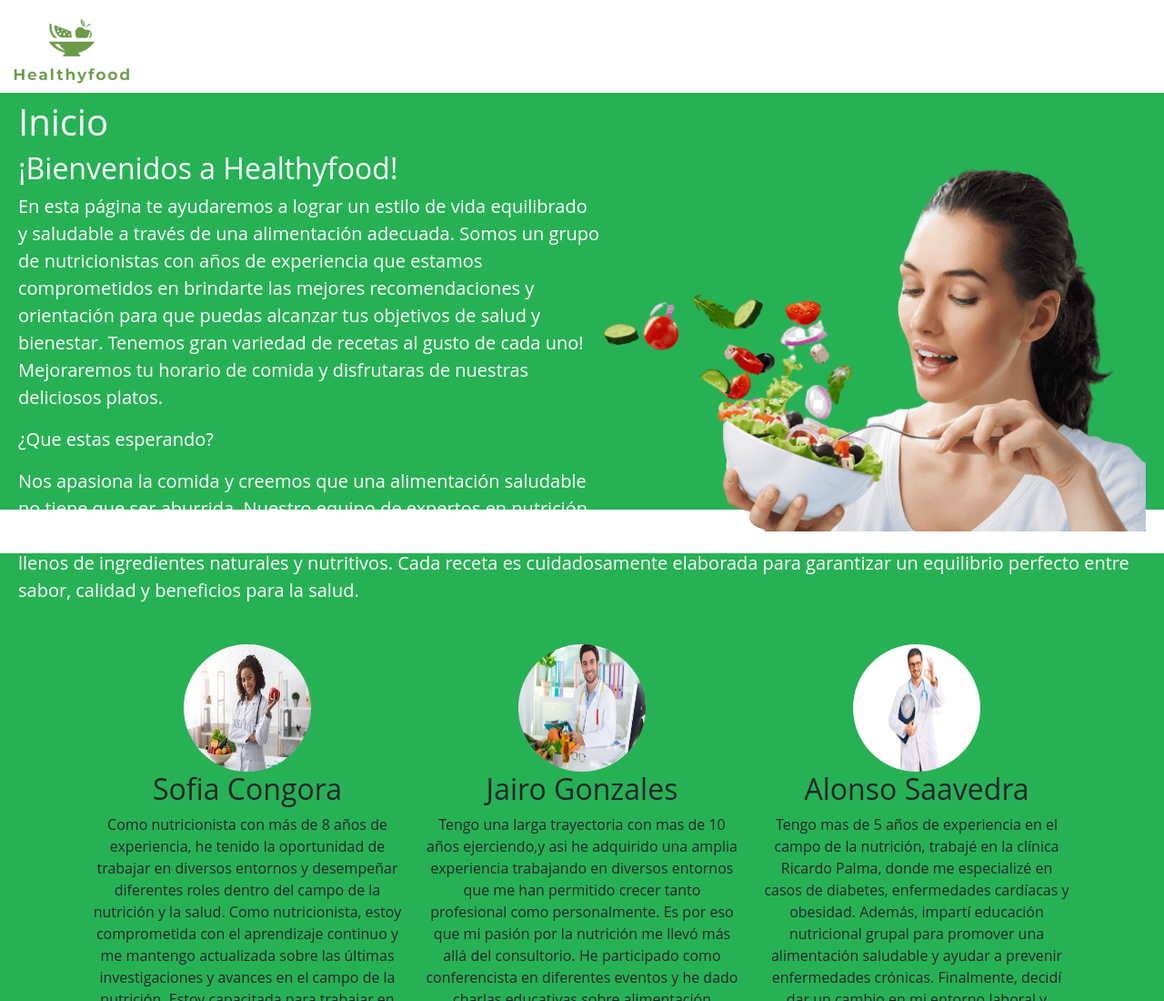
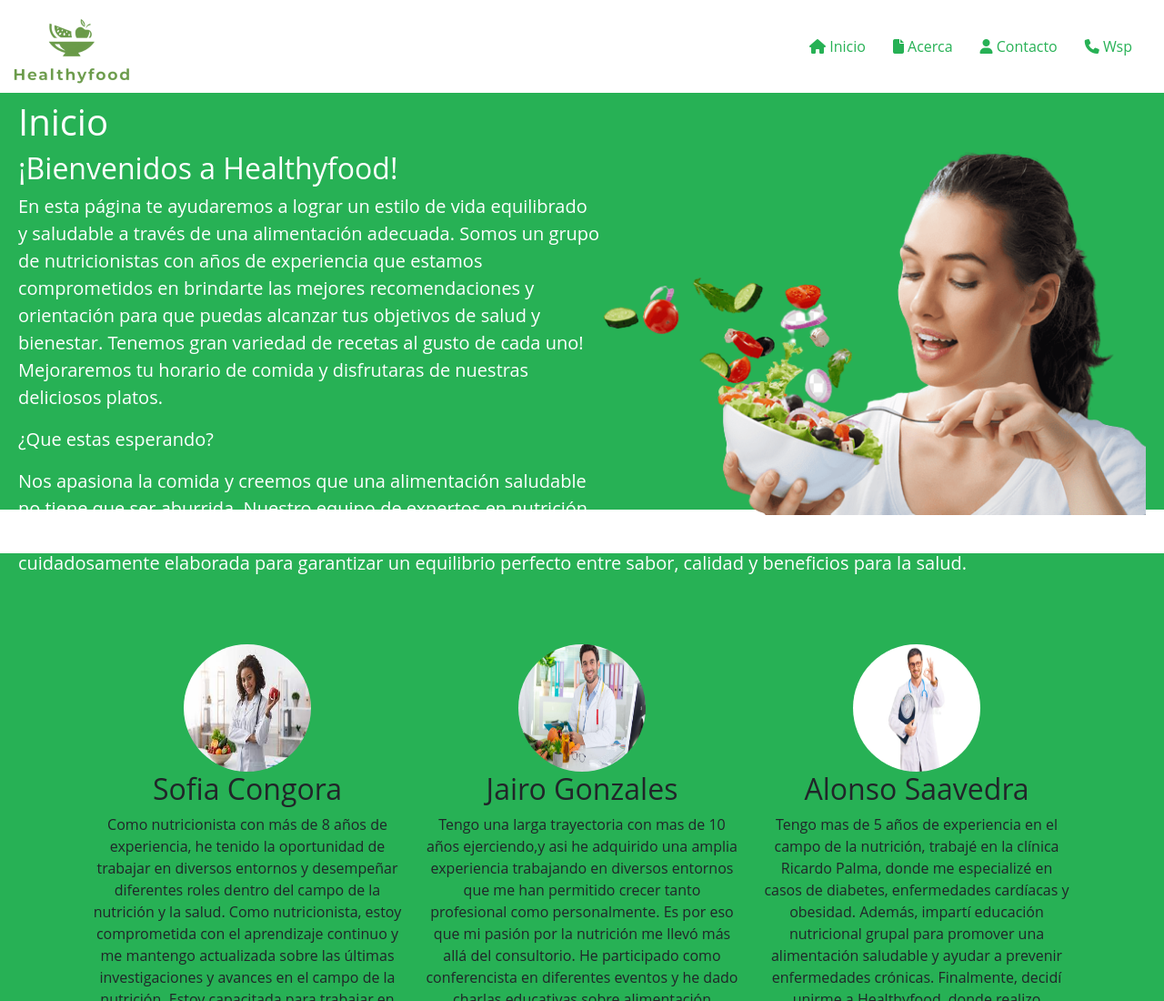
Before and after one commit to SofiaCongora/grupo5, a plain HTML site: page index.html in a window 1280 px wide. Shown: the top 1100 px of the page at 91% size. Drawn offline with nearby package versions, Linux system fonts and the light colour scheme.

Commit message:
Nueva actualización1

```diff
--- a/css/style.css
+++ b/css/style.css
@@ -27,14 +27,14 @@ body {
   }
 
   .navbar-links a {
-    color: #fff;
+    color: #27b155;
     text-decoration: none;
     padding: 15px;
 
     display: inline-block;
   }
   .navbar a {
-    color: #fff;
+    color: #27b155;
     text-decoration: none;
     padding: 15px;
     display: inline-block;
@@ -68,9 +68,6 @@ body {
 
 
   }
-
-
-
   #acerca {
     background-color: #dab85d;
     height: 900px;
@@ -103,7 +100,7 @@ body {
 */
 
 
-    a:link {
+a :link {
     font-family: Verdana, Geneva, Tahoma, sans-serif;
     color: steelblue;
       }
--- a/index.html
+++ b/index.html
@@ -26,13 +26,14 @@
 
 
 
-      <a href="#inicio"><i class="fas fa-home"></i> Inicio</a>
+      <a href="#inicio"><i class="fas fa-home"></i> Inicio </a>
       <a href="#acerca"><i class="fas fa-file"></i></i> Acerca</a>
       <a href="#contacto"><i class="fas fa-user"></i>  Contacto</a>
       <a target="_blank" href="https://chat.whatsapp.com/KNq75dzbcrl6M9ip8ahgWt"><i class="fas fa-phone"> </i> Wsp</a>
 
 
     </div>
+
 
   </nav>
 
@@ -44,7 +45,7 @@
         <div id="inicio" class="content section">
 
           <h1>Inicio</h1>
-          <h2>¡Bienvenidos a Healthyfood!</h2><img src="img/Iniciofoto.png"  width= 600px align= right  style="margin-top: -27px">
+          <h2>¡Bienvenidos a Healthyfood!</h2><img src="img/Iniciofoto.png"  width= 600px align= right  style="margin-top: -45px">
           <p>En esta página te ayudaremos a lograr un estilo de vida equilibrado y saludable a través de una alimentación adecuada.
             Somos un grupo de nutricionistas con años de experiencia que estamos comprometidos en brindarte las mejores recomendaciones y orientación para que puedas alcanzar tus objetivos de salud y bienestar.
             Tenemos gran variedad de recetas al gusto de cada uno! Mejoraremos tu horario de comida y disfrutaras de nuestras deliciosos platos.</p>
@@ -80,7 +81,7 @@
                    <center>
                   <img class="rounded-circle" src="img/nutricionista3.jpg" alt="Generic placeholder image" width="140" height="140">
                 <h2>Alonso Saavedra</h2>
-                  <p class="text-justify"> Tengo mas de 5 años de experiencia en el campo de la nutrición, trabajé en la clínica Ricardo Palma, donde me especializé en casos de diabetes, enfermedades cardíacas y obesidad. Además, impartí educación nutricional grupal para promover una alimentación saludable y ayudar a prevenir enfermedades crónicas. Finalmente, decidí dar un cambio en mi entorno laboral y unirme a Healthyfood, donde realizo evaluaciones detalladas de los hábitos alimentarios y diseño planes de alimentación personalizados que se ajustaban a las necesidades,metas y gustos de cada paciente.</p>
+                  <p class="text-justify"> Tengo mas de 5 años de experiencia en el campo de la nutrición, trabajé en la clínica Ricardo Palma, donde me especializé en casos de diabetes, enfermedades cardíacas y obesidad. Además, impartí educación nutricional grupal para promover una alimentación saludable y ayudar a prevenir enfermedades crónicas. Finalmente, decidí unirme a Healthyfood, donde realizo evaluaciones detalladas de los hábitos alimentarios y diseño planes de alimentación personalizados que se ajustaban a las necesidades,metas y gustos de cada paciente.</p>
                   <p><a class="btn btn-secondary" href="#" role="button">Click aqui &raquo;</a></p></center>
                   </div><!-- /.col-lg-4 -->
                   <div class="col-lg-4">
```
